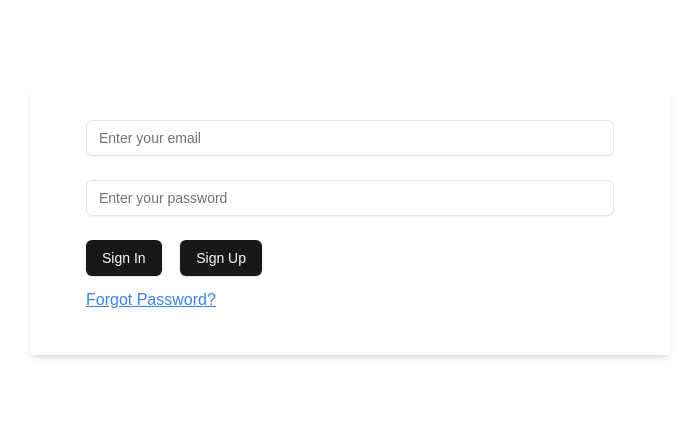
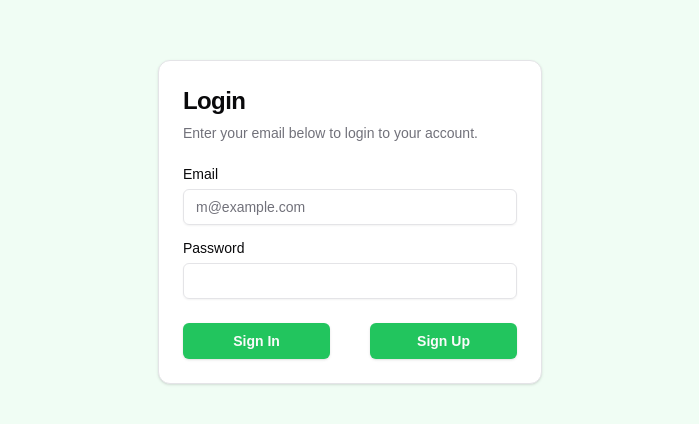
Before and after one commit to Giannoulakos/studypal, a Next.js app: page /login in a window 1280 px wide. Shown: the part 178-602 px from the top of the page, without its empty margins (290-989 px from the left). Built offline with nearby package versions, Linux system fonts and the light colour scheme; no server answers.

Commit message:
improved login page

```diff
--- a/src/app/login/page.tsx
+++ b/src/app/login/page.tsx
@@ -7,6 +7,17 @@
 import { Suspense, useEffect, useState } from 'react';
 import { useSearchParams } from 'next/navigation';
 import { Input } from '@/components/ui/input';
+
+import {
+  Card,
+  CardContent,
+  CardDescription,
+  CardFooter,
+  CardHeader,
+  CardTitle,
+} from '@/components/ui/card';
+
+import { Label } from '@/components/ui/label';
 
 export default function Login() {
   const router = useRouter();
@@ -39,7 +50,14 @@
       }
     }, [searchParams]);
 
-    return <Button formAction={action}>{text}</Button>;
+    return (
+      <Button
+        formAction={action}
+        className='hover:bg-green-400 bg-green-500 font-semibold w-full'
+      >
+        {text}
+      </Button>
+    );
   };
 
   const authenticate = async () => {
@@ -62,36 +80,38 @@
   }, []);
 
   return (
-    <main
-      className='flex justify-center items-center'
-      style={{ height: '100vh' }}
-    >
-      <div className='rounded shadow-md w-[90%] h-1/3 md:w-1/2 flex items-center p-4'>
-        <form className='mx-10 w-full'>
-          <Input type='email' name='email' placeholder='Enter your email' />
-          <br />
+    <form className='flex justify-center items-center h-screen bg-green-50'>
+      <Card className='w-full max-w-sm'>
+        <CardHeader>
+          <CardTitle className='text-2xl'>Login</CardTitle>
+          <CardDescription>
+            Enter your email below to login to your account.
+          </CardDescription>
+        </CardHeader>
+        <CardContent className='grid gap-4'>
+          <div className='grid gap-2'>
+            <Label htmlFor='email'>Email</Label>
             <Input
-            type='password'
-            name='password'
-            placeholder='Enter your password'
+              type='email'
+              placeholder='m@example.com'
+              name='email'
+              required
             />
-          <br />
-
-          <div className='flex justify-between items-center w-44'>
+          </div>
+          <div className='grid gap-2'>
+            <Label htmlFor='password'>Password</Label>
+            <Input type='password' name='password' required />
+          </div>
+        </CardContent>
+        <CardFooter className='flex justify-between gap-x-10'>
           <Suspense>
             <SignUpComponent text='Sign In' action={login} />
           </Suspense>
           <Suspense>
             <SignUpComponent text='Sign Up' action={signup} />
           </Suspense>
-          </div>
-          <div className='mt-3 mb-3'>
-            <a href='/support/forgot-password'>
-              <u className=' text-blue-500'>Forgot Password?</u>
-            </a>
-          </div>
+        </CardFooter>
+      </Card>
     </form>
-      </div>
-    </main>
   );
 }
--- /dev/null
+++ b/src/components/ui/card.tsx
@@ -0,0 +1,76 @@
+import * as React from "react"
+
+import { cn } from "@/lib/utils"
+
+const Card = React.forwardRef<
+  HTMLDivElement,
+  React.HTMLAttributes<HTMLDivElement>
+>(({ className, ...props }, ref) => (
+  <div
+    ref={ref}
+    className={cn(
+      "rounded-xl border bg-card text-card-foreground shadow",
+      className
+    )}
+    {...props}
+  />
+))
+Card.displayName = "Card"
+
+const CardHeader = React.forwardRef<
+  HTMLDivElement,
+  React.HTMLAttributes<HTMLDivElement>
+>(({ className, ...props }, ref) => (
+  <div
+    ref={ref}
+    className={cn("flex flex-col space-y-1.5 p-6", className)}
+    {...props}
+  />
+))
+CardHeader.displayName = "CardHeader"
+
+const CardTitle = React.forwardRef<
+  HTMLParagraphElement,
+  React.HTMLAttributes<HTMLHeadingElement>
+>(({ className, ...props }, ref) => (
+  <h3
+    ref={ref}
+    className={cn("font-semibold leading-none tracking-tight", className)}
+    {...props}
+  />
+))
+CardTitle.displayName = "CardTitle"
+
+const CardDescription = React.forwardRef<
+  HTMLParagraphElement,
+  React.HTMLAttributes<HTMLParagraphElement>
+>(({ className, ...props }, ref) => (
+  <p
+    ref={ref}
+    className={cn("text-sm text-muted-foreground", className)}
+    {...props}
+  />
+))
+CardDescription.displayName = "CardDescription"
+
+const CardContent = React.forwardRef<
+  HTMLDivElement,
+  React.HTMLAttributes<HTMLDivElement>
+>(({ className, ...props }, ref) => (
+  <div ref={ref} className={cn("p-6 pt-0", className)} {...props} />
+))
+CardContent.displayName = "CardContent"
+
+const CardFooter = React.forwardRef<
+  HTMLDivElement,
+  React.HTMLAttributes<HTMLDivElement>
+>(({ className, ...props }, ref) => (
+  <div
+    ref={ref}
+    className={cn("flex items-center p-6 pt-0", className)}
+    {...props}
+  />
+))
+CardFooter.displayName = "CardFooter"
+
+export { Card, CardHeader, CardFooter, CardTitle, CardDescription, CardContent }
```
Lines whose indentation alone changed are shown as unchanged.
